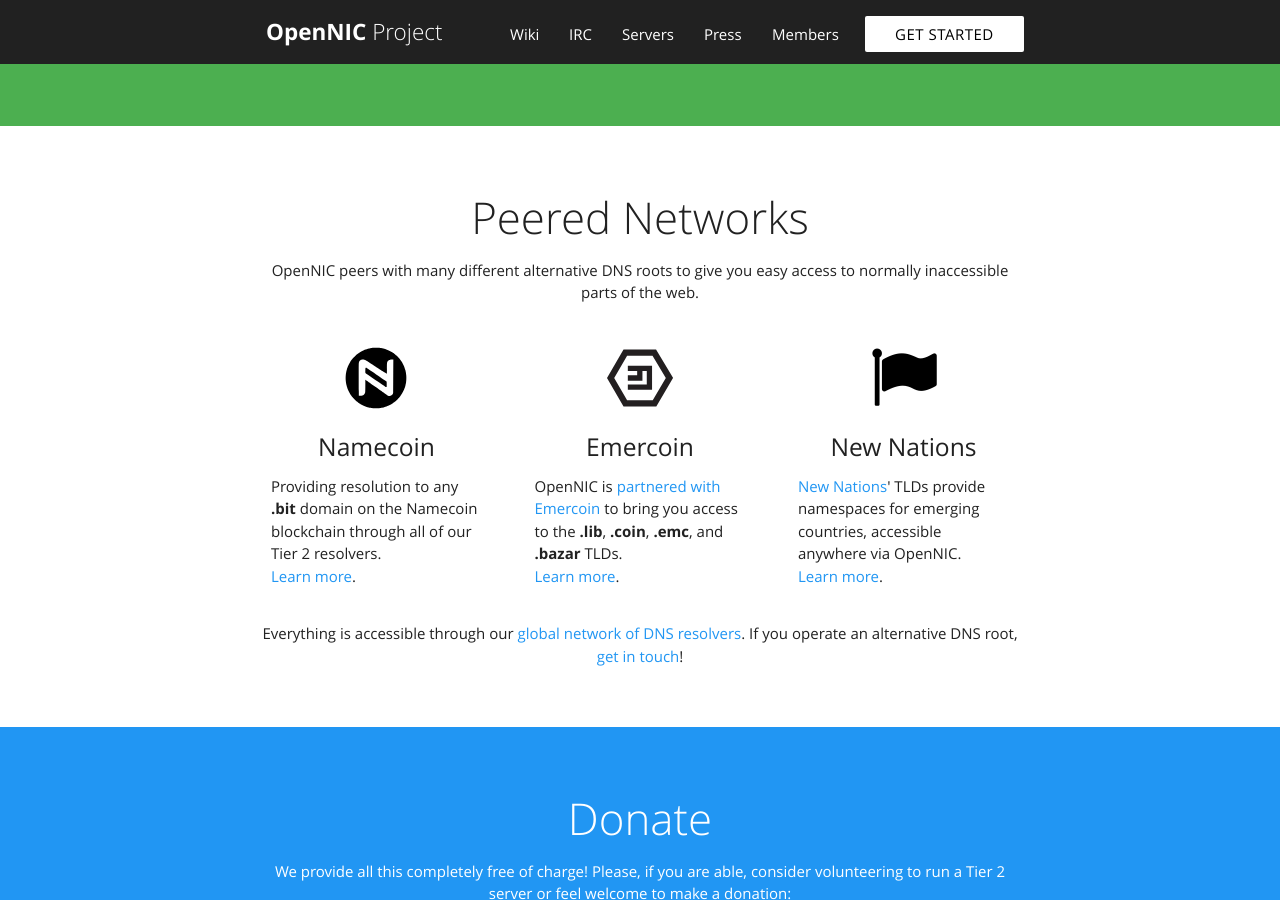
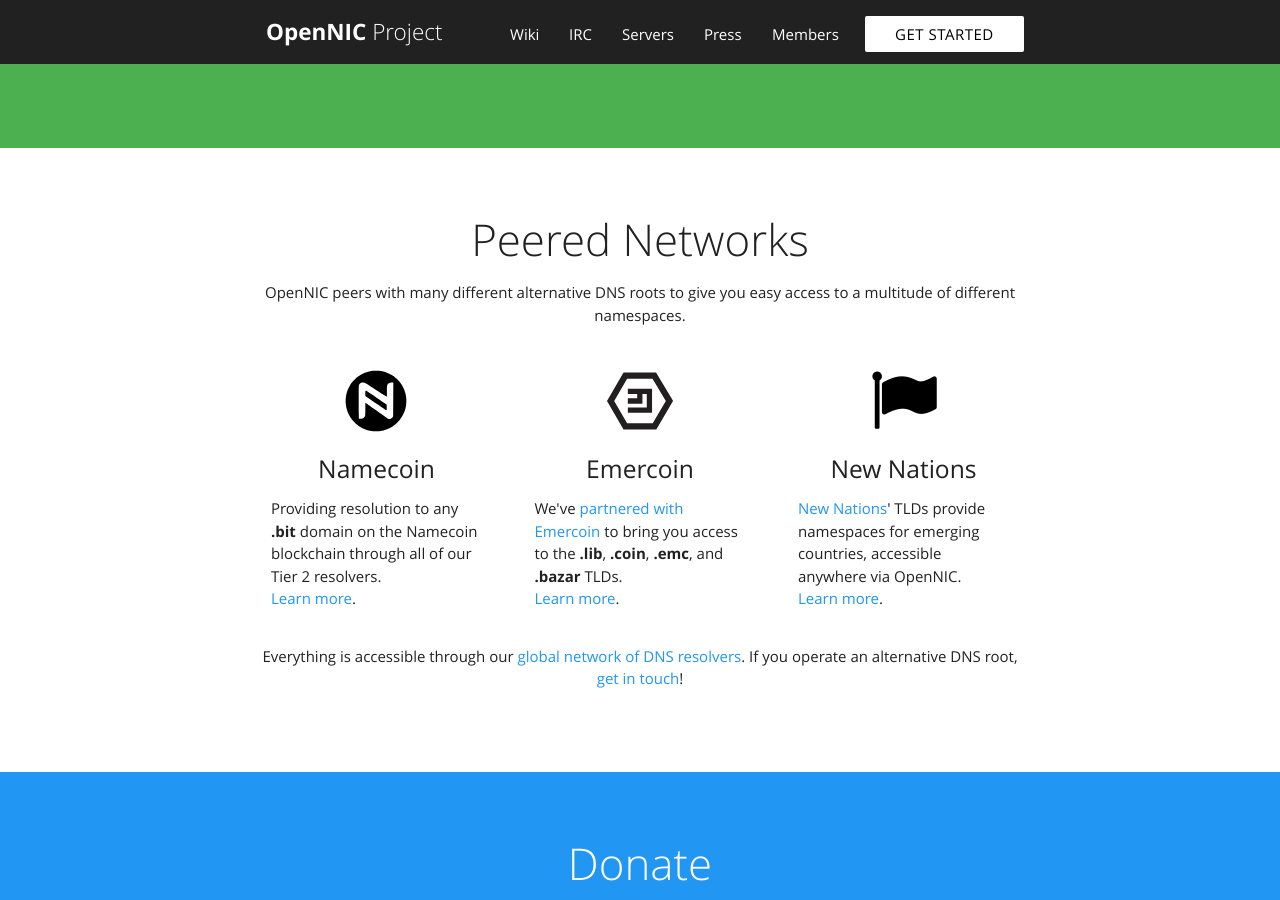
Before and after one commit to opennic/opennic-web, a Jekyll site: the page built from index.html, in a window 1280 px wide and 900 px high, scrolled down 1691 px. Built offline with Jekyll 4.4.1, drawn with Linux system fonts in a browser that asks for light colours; the list of posts is cut into pages by our own code.

Commit message:
Updated text

```diff
--- a/index.html
+++ b/index.html
@@ -86,6 +86,7 @@
 	    </div>
     </div>
 </div>
+<br />
 <div class="green">
 	<div class="container">
     <br /><br />
@@ -219,7 +220,7 @@
     <div class="col s12">
       <br /><br />
       <h3 class="center-align thin">Peered Networks</h3>
-      <p class="center-align">OpenNIC peers with many different alternative DNS roots to give you easy access to normally inaccessible parts of the web.</p>
+      <p class="center-align">OpenNIC peers with many different alternative DNS roots to give you easy access to a multitude of different namespaces.</p>
       <div class="row">
         <div class="col s12 m4">
           <div class="icon-block">
@@ -235,7 +236,7 @@
             <h2 class="center light-blue-text" style="height: 66px;">
               <?xml version="1.0" ?><svg enable-background="new 0 0 226.777 226.777" height="66px" id="Layer_1" version="1.1" viewBox="0 0 226.777 226.777" width="66px" xml:space="preserve" xmlns="http://www.w3.org/2000/svg" xmlns:xlink="http://www.w3.org/1999/xlink"><g><path d="M168.53,15.763H56.781L0,113.389l56.781,97.625h112.64l57.567-97.96L168.53,15.763z M157.179,189.625   H69.083l-44.339-76.236l44.339-76.235h87.343l45.679,76.022L157.179,189.625z" fill="#231F20"/><polygon fill="#231F20" points="71.571,88.983 103.655,88.983 103.655,104.34 71.571,104.34 71.571,122.438 121.755,122.438    121.755,88.983 136.7,88.983 136.7,136.011 71.571,136.011 71.571,154.11 154.8,154.11 154.8,70.882 71.571,70.882  "/></g></svg>            </h2>
             <h5 class="center">Emercoin</h5>
-            <p>OpenNIC is <a href="https://emercoin.com/2015-01-15-Emercoin_Reaches_Peering_Agreement_with_OpenNIC">partnered with Emercoin</a> to bring you access to the <b>.lib</b>, <b>.coin</b>, <b>.emc</b>, and <b>.bazar</b> TLDs. <br /><a href="https://wiki.opennic.org/opennic:namespaces#peered_top-level_domains">Learn more</a>.</p>
+            <p>We've <a href="https://emercoin.com/2015-01-15-Emercoin_Reaches_Peering_Agreement_with_OpenNIC">partnered with Emercoin</a> to bring you access to the <b>.lib</b>, <b>.coin</b>, <b>.emc</b>, and <b>.bazar</b> TLDs. <br /><a href="https://wiki.opennic.org/opennic:namespaces#peered_top-level_domains">Learn more</a>.</p>
           </div>
         </div>
         <div class="col s12 m4">
@@ -249,7 +250,7 @@
         </div>
       </div>
       <p class="center-align">Everything is accessible through our <a href="https://servers.opennicproject.org/">global network of DNS resolvers</a>. If you operate an alternative DNS root, <a href="https://wiki.opennic.org/help?s[]=discuss%40lists.opennicproject.org"> get in touch</a>!</p>
-      <br /><br />
+      <br /><br /><br />
     </div>
   </div>
 </div>
```
